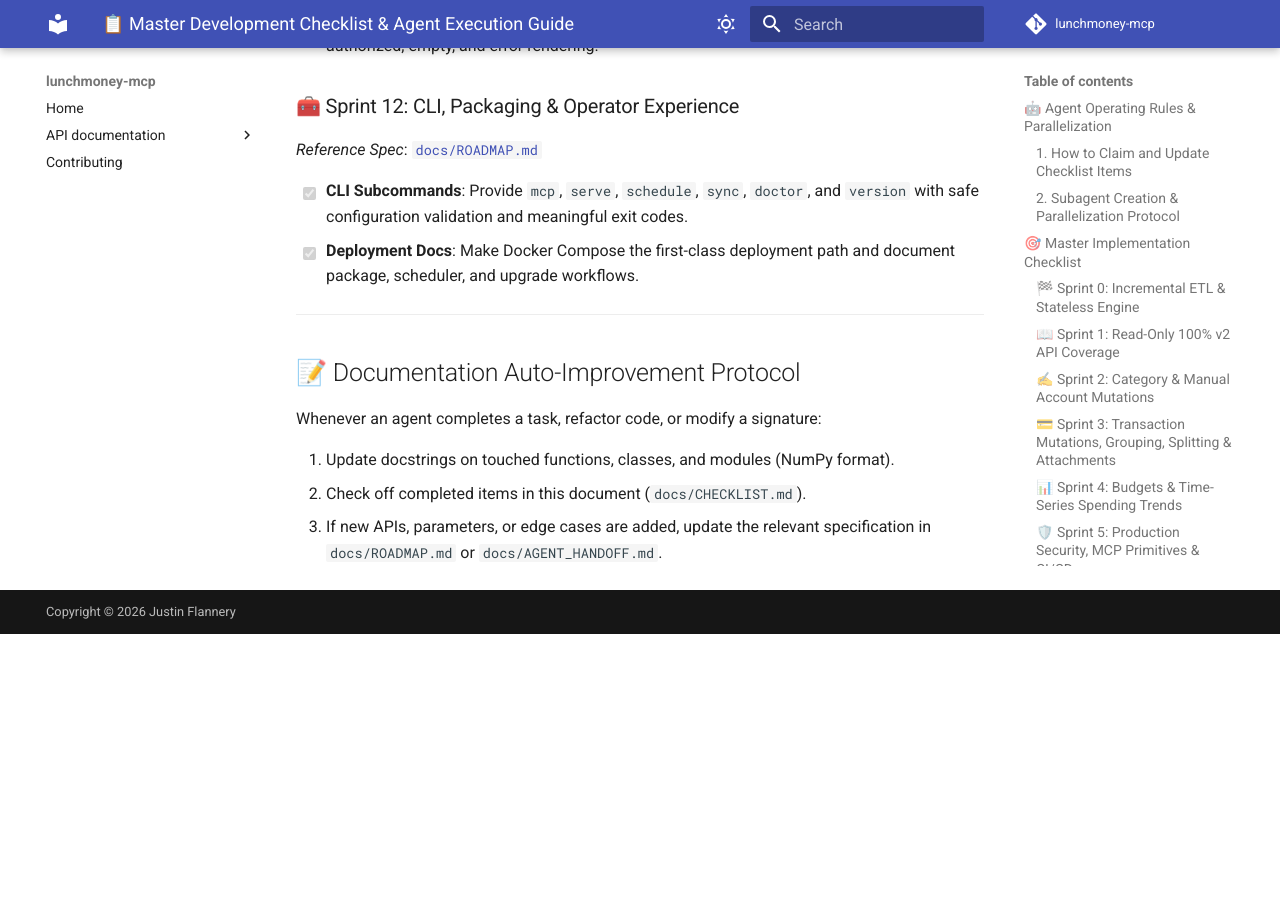
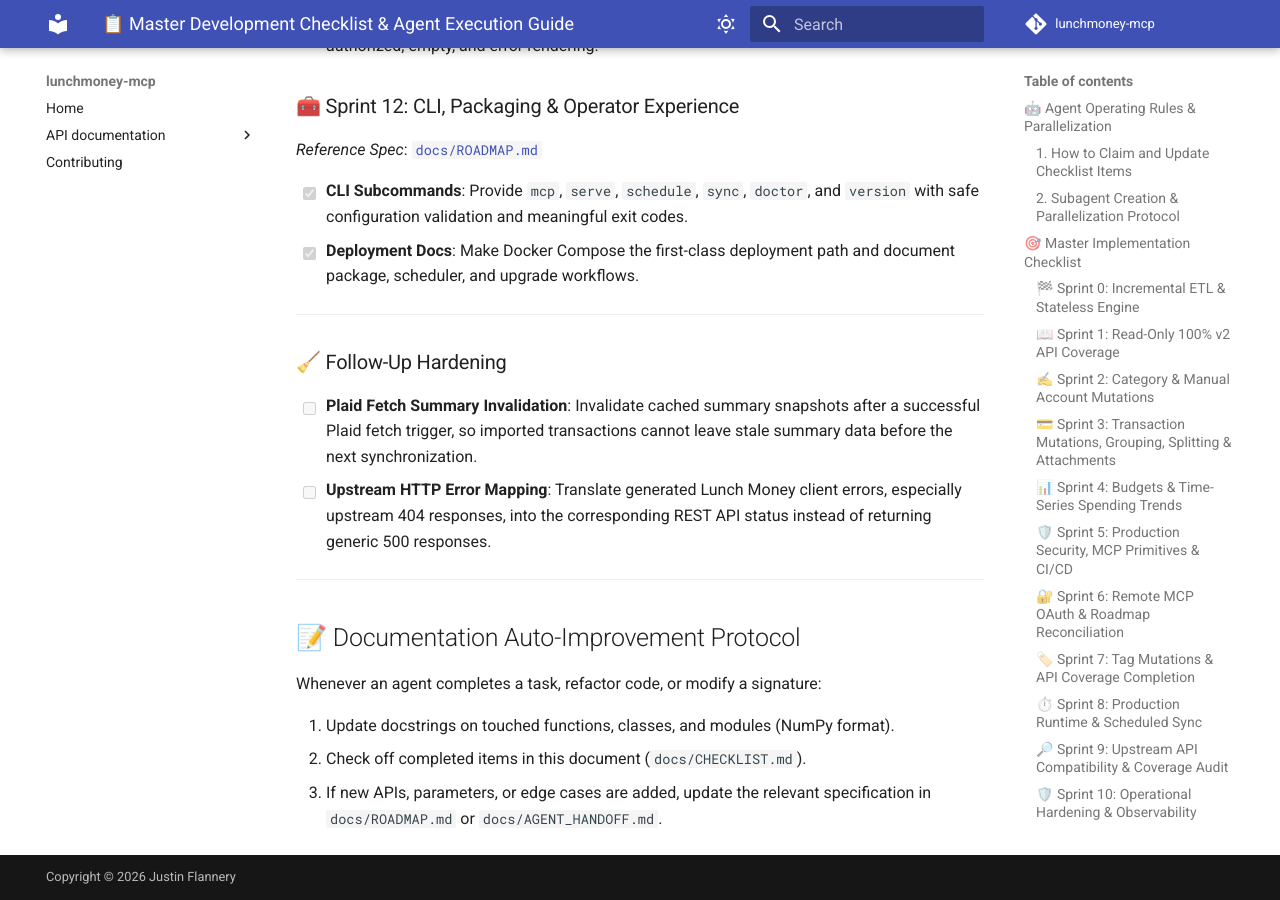
Before and after one commit to juftin/lunchmoney-app, an MkDocs documentation site: the page built from docs/CHECKLIST.md, in a window 1280 px wide and 900 px high, scrolled down 6689 px. Built offline with MkDocs 1.6.1 and Material for MkDocs 9.7.7, drawn with Linux system fonts in a browser that asks for light colours; comment, search, counter and statistics services are not loaded; before the commit the page ends 7323 px from its top, so only the background shows below that.

Commit message:
📝 (checklist): add cache hardening follow-ups

```diff
--- a/docs/CHECKLIST.md
+++ b/docs/CHECKLIST.md
@@ -175,6 +175,13 @@ _Reference Spec_: [`docs/ROADMAP.md`](ROADMAP.md#sprint-12-cli-packaging--operat
 
 ---
 
+### 🧹 Follow-Up Hardening
+
+- [ ] **Plaid Fetch Summary Invalidation**: Invalidate cached summary snapshots after a successful Plaid fetch trigger, so imported transactions cannot leave stale summary data before the next synchronization.
+- [ ] **Upstream HTTP Error Mapping**: Translate generated Lunch Money client errors, especially upstream 404 responses, into the corresponding REST API status instead of returning generic 500 responses.
+
+---
+
 ## 📝 Documentation Auto-Improvement Protocol
 
 Whenever an agent completes a task, refactor code, or modify a signature:
```
